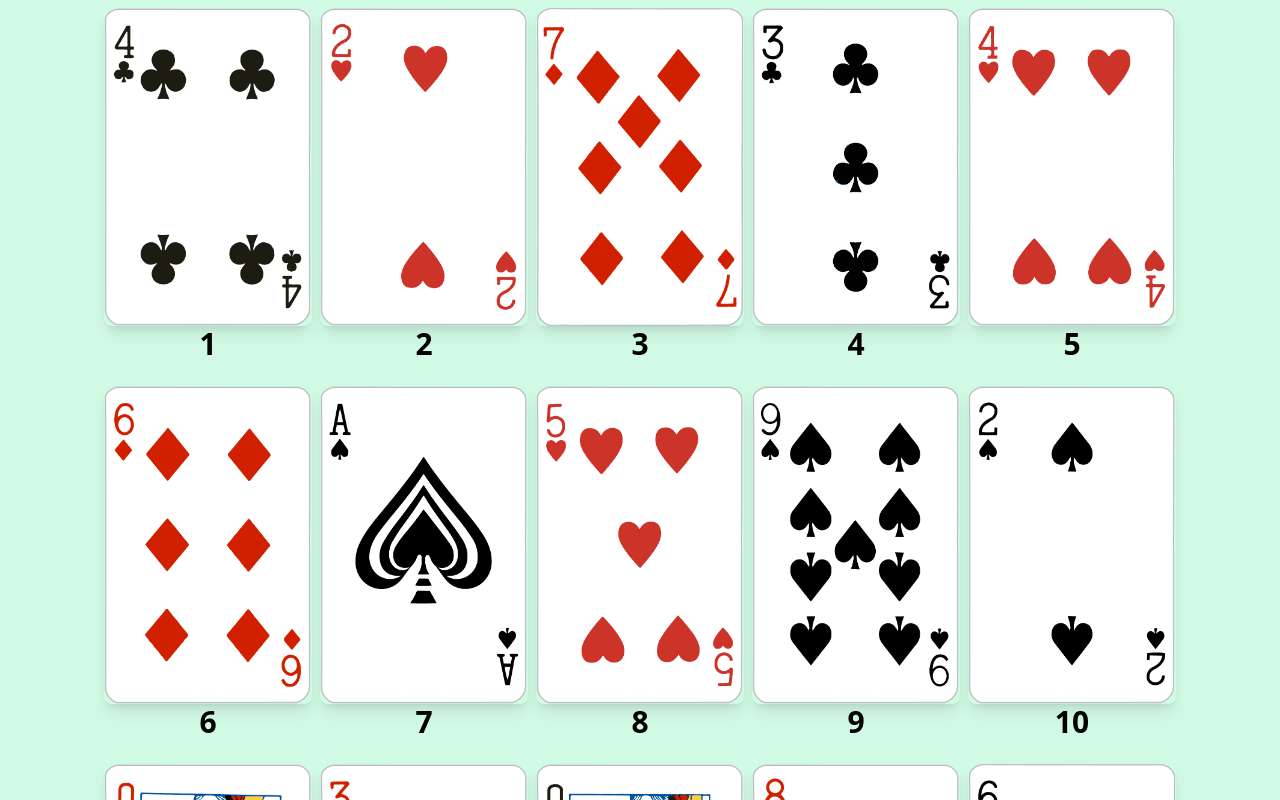
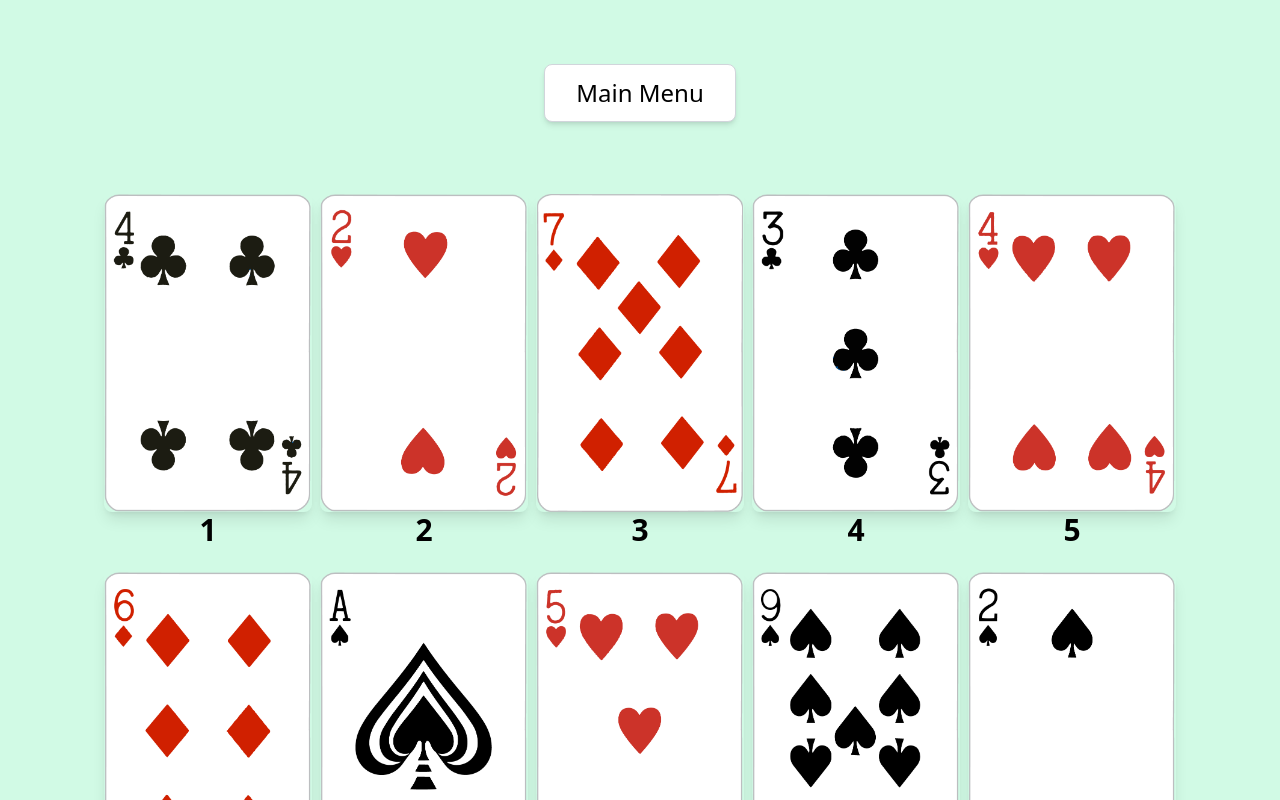
Before and after one commit to MEJHarrison/memory-decks, a React (Vite) app: page /view-stack in a window 1280 px wide. Shown: the top 800 px of the page. Built offline with nearby package versions, Linux system fonts and the light colour scheme.

Commit message:
Moved Main Menu button on View Stack screen

```diff
--- a/src/pages/ViewStack.jsx
+++ b/src/pages/ViewStack.jsx
@@ -16,6 +16,10 @@ export default function FullStack() {
 
     return (
         <div>
+            <div className="m-16 flex flex-col items-center gap-12">
+                <Button onClick={() => navigate('/')}>Main Menu</Button>
+            </div>
+
             <div className="flex flex-wrap justify-center gap-2 p-2">
                 {deck.cards.map((card) => (
                     <div key={card.position} className="mb-4 text-center">
@@ -24,10 +28,6 @@ export default function FullStack() {
                     </div>
                 ))}
             </div>
-
-            <div className="m-16 flex flex-col items-center gap-12">
-                <Button onClick={() => navigate('/')}>Main Menu</Button>
-            </div>
         </div>
     );
 }
```
